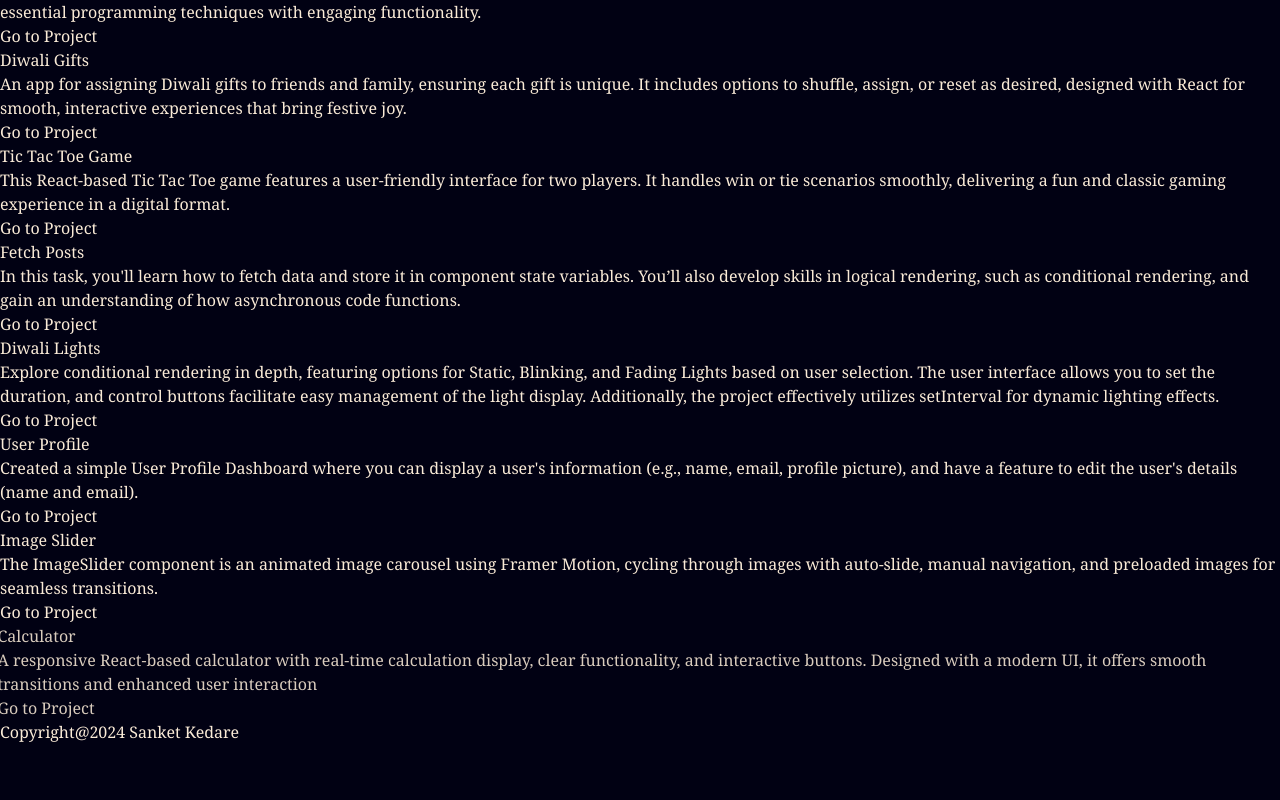
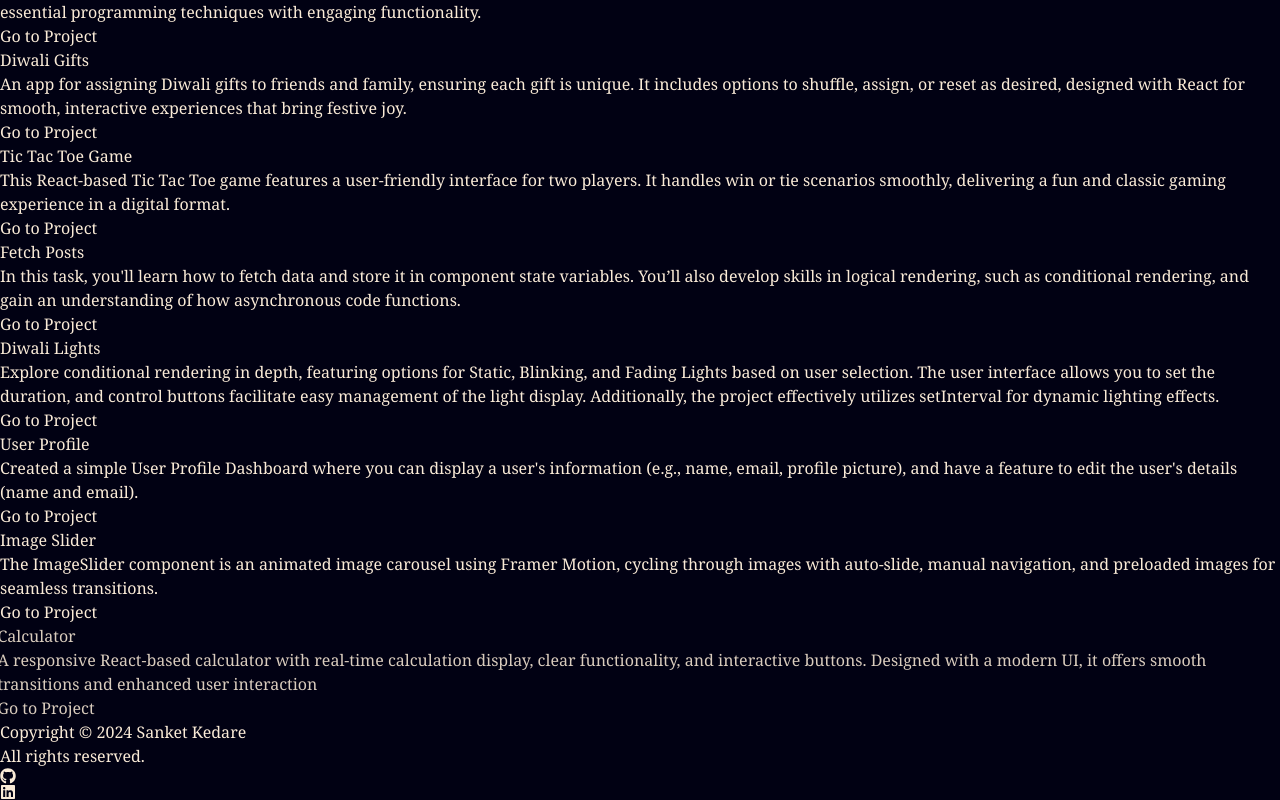
Before and after one commit to sanketkedare/React-Tasks, a React (Vite) app: page / in a window 1280 px wide. Shown: the part 1036-1836 px from the top of the page. Before the commit the page ends 1780 px from the top, so only its background shows below. Built offline with nearby package versions, Linux system fonts and the light colour scheme.

Commit message:
Updated Footer Component

```diff
--- a/src/Components/Home/Footer.jsx
+++ b/src/Components/Home/Footer.jsx
@@ -1,17 +1,42 @@
 import React, { useContext } from "react";
 import { TheamContext } from "../../Utils/TheamContextComponent";
+import { FaGithub, FaLinkedin } from "react-icons/fa";
+import { GITHUB_URL, LINKEDIN_URL } from "./Introduction";
+import { Link } from "react-router-dom";
 
 const Footer = () => {
   const { theme } = useContext(TheamContext);
+
   return (
-    <div
+    <footer
       style={{ backgroundColor: theme.background, color: theme.text }}
-      className="absolute w-screen h-[30vh] flex justify-center items-center bg-opacity-70"
+      className="w-full h-[30vh] flex flex-col justify-center items-center bg-opacity-90 "
     >
-      <div>
-        <h1>Copyright@2024 Sanket Kedare</h1>
-      </div>
-    </div>
+      <h1 className="text-md font-semibold tracking-wider text-gray-500">
+        Copyright © 2024 Sanket Kedare
+      </h1>
+      <p className="text-sm mt-2 opacity-75 text-gray-500">
+        All rights reserved.
+      </p>
+      <div className="flex gap-3 my-2">
+          <Link
+            to={GITHUB_URL}
+            target="_blank"
+            className="lg:text-sm  text-[12px] h-[50px] flex items-center justify-center shadow-inner rounded-full gap-3 p-3   hover:bg-gray-800 font-bold text-white"
+          >
+            <FaGithub />
+          </Link>
+
+          <Link
+            to={LINKEDIN_URL}
+            target="_blank"
+            className="shadow-sm lg:text-sm text-[12px] h-[50px] flex items-center justify-center rounded-full gap-3 p-3  hover:bg-gray-800 font-bold text-white"
+          >
+            <FaLinkedin className="text-sky-300 bg-black" />
+          </Link>
+        </div>
+
+    </footer>
   );
 };
 
--- a/src/Components/Home/Introduction.jsx
+++ b/src/Components/Home/Introduction.jsx
@@ -7,8 +7,8 @@ import { TheamContext } from "../../Utils/TheamContextComponent";
 
 // Introduction
 
-const LINKEDIN_URL = "https://www.linkedin.com/in/sanket-kedare-5820401bb/";
-const GITHUB_URL = "https://github.com/sanketkedare/React-Tasks";
+export const LINKEDIN_URL = "https://www.linkedin.com/in/sanket-kedare-5820401bb/";
+export const GITHUB_URL = "https://github.com/sanketkedare/React-Tasks";
 
 const Introduction = () => {
   const { theme } = useContext(TheamContext);
```
